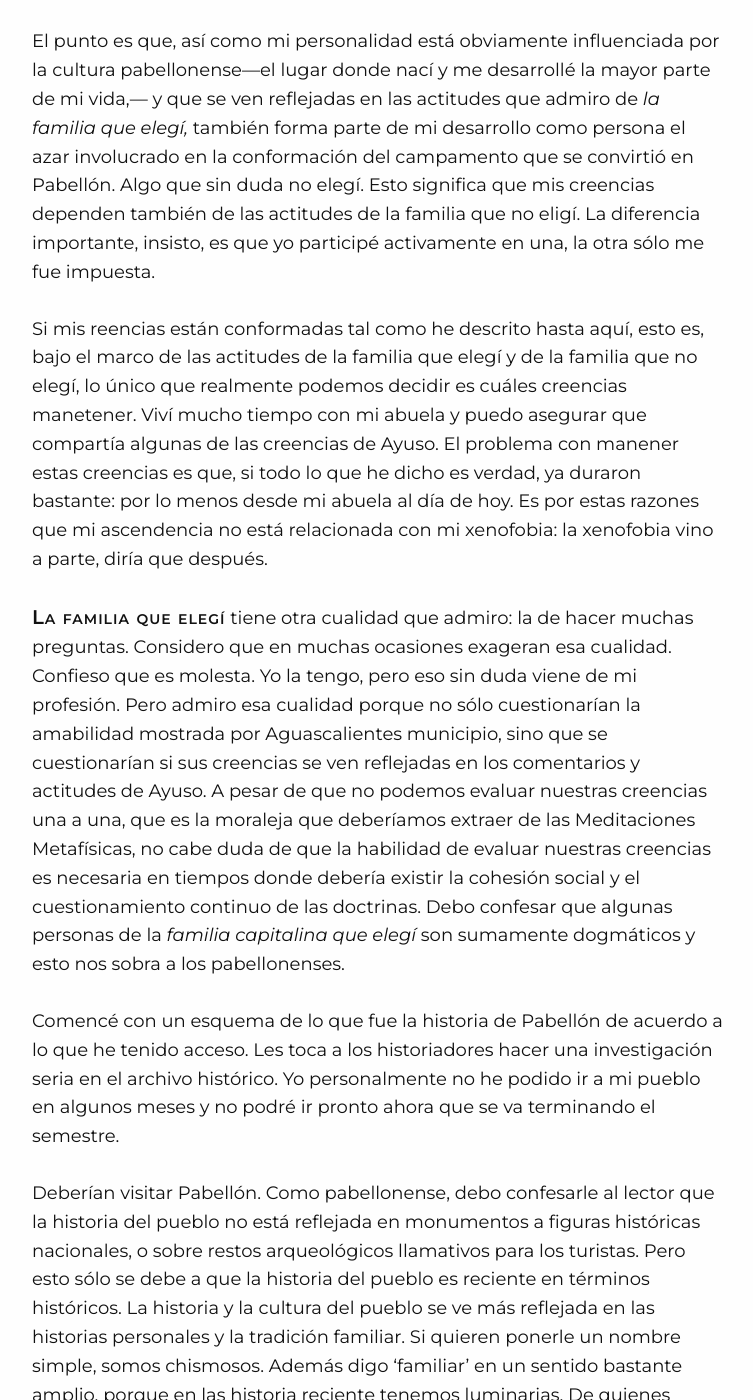
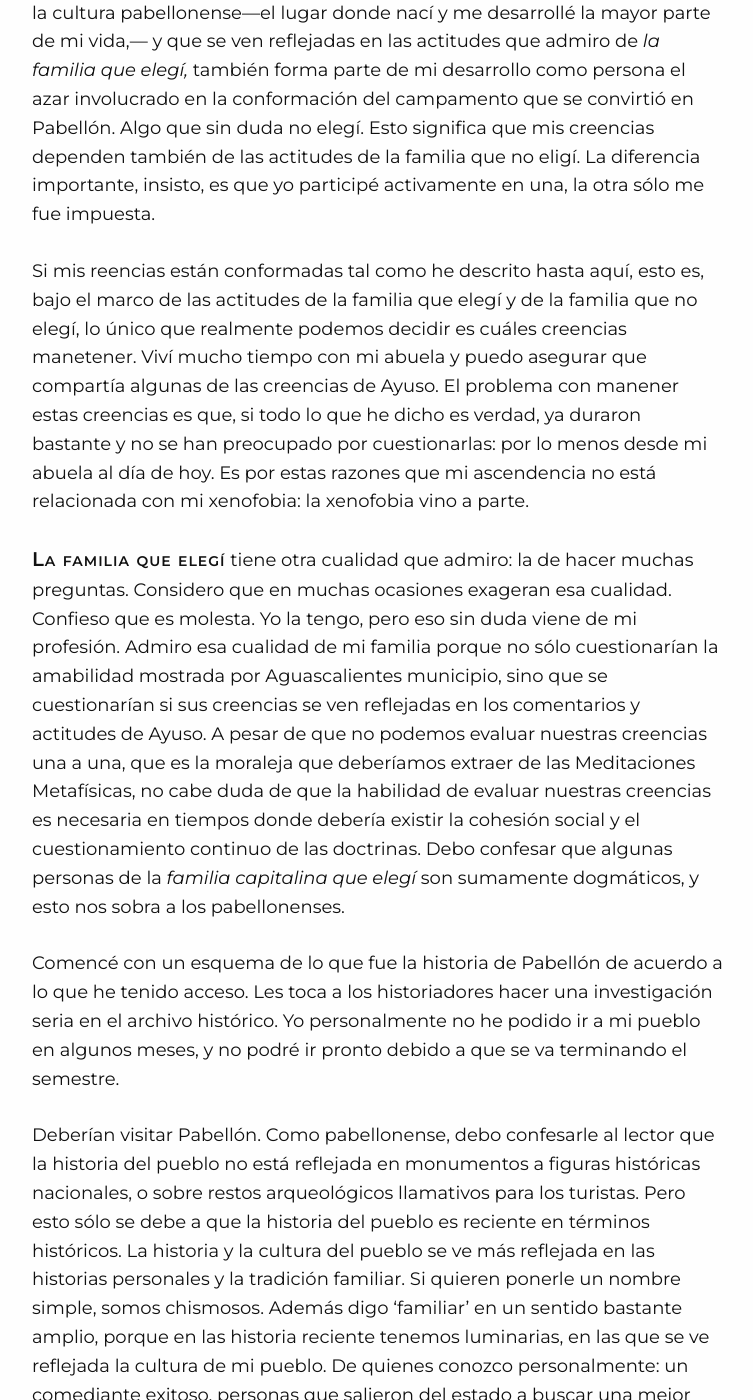
Before and after one commit to Oiuhukt/failosophy, a Jekyll site: the page built from _posts/2026-05-24-pabellondeart.md, in a window 1280 px wide and 1400 px high, scrolled down 4887 px. Shown: the whole window, without its empty margins (32-785 px from the left). Built offline with Jekyll 4.4.1, drawn with Linux system fonts in a browser that asks for light colours; some web fonts are replaced; some of the changed text lies outside the part shown.

Commit message:
nuevo post

```diff
--- a/_posts/2026-05-24-pabellondeart.md
+++ b/_posts/2026-05-24-pabellondeart.md
@@ -11,8 +11,8 @@
 {% newthought 'Vengo de un rancho.' %} Lo sé porque en la secundaria me levanté un
 día, abrí mi ventana, y el pasto lo consumía un borrego. El pueblo del que vengo se
 llama [Pabellón de Arteaga](https://es.wikipedia.org/wiki/Pabell%C3%B3n_de_Arteaga),
-que es un municipio del estado de Aguascalientes. El lugar es particular debido a que
-es un municipio con una historia reciente. El pueblo se fundó en 1929 y fue resultado
+un municipio del estado de Aguascalientes. El lugar es particular debido que
+tenemos historia reciente, en térmminos históricos. El pueblo se fundó en 1929 y fue resultado
 de la necesidad de transportar los materiales para construir la presa Calles. La
 presa Calles fue un proyecto del gobierno federal, y uno de los primeros proyectos de
 riego en el país depués de la revolución mexicana. Por esta razón, la historia de
@@ -24,10 +24,10 @@
 Ese lugar era monte. Sólo habia un asentamiento de ferrocarril---de la Ciudad de
 México a Ciudad Juárez,---que se usaba para descargar herramientas, máquinas y
 materiales que serían transportadas al punto de construcción de la presa. La
-construcción del proyecto duró, y con los materiales y herramientas llegan también
+construcción del proyecto duró, y con los materiales y herramientas, llegan también
 los trabajadores. Los trabajadores del proyecto tuvieron que permanecer, por lo
-menos, el tiempo que duró la construcción---de 1926 a 1931,---y por ello, asentaron
-un campamento. Este campamento fue el que terminó creciendo lo suficiente para que en
+menos, el tiempo que duró la construcción---de 1926 a 1931,---por ello, asentaron
+un campamento cerca del punto de ferrocarril. Este campamento fue el que terminó creciendo lo suficiente para que en
 1929 se fundara Pabellón de Arteaga.
 
 {% newthought 'Hay dos factores' %} que quiero resaltar en torno a la construcción de
@@ -66,15 +66,15 @@
 el café.
 
 {% newthought 'Adoro Pabellón de Arteaga.' %} Cuando digo que vengo de un rancho, lo
-digo con mucho orgullo. Lo digo orgullosamente y en voz alta, especialmente ahora que
+digo con mucho orgullo. Lo digo orgullosamente y en voz alta especialmente ahora que
 no vivo en ese lugar. Vivo ya hace varios años, de manera intermitente, en la Ciudad
 de México, y a pesar de que puede ser una ciudad que se dice tolerante, debo
-confesarles que los capitalinos son ligeramente xenófobos, xenofobia que he
+confesarles que los capitalinos son ligeramente xenófobos. Xenofobia que he
 disfrutado en carne propia con los comentarios cómicos que distinguen a la población
 capitalina.
 
 Si contrasto la actitud de los capitalinos con la actitud de mi rancho, debo decirles
-que en mi pueblo somos sin duda más tolerantes y me parece que una razón de nuestra
+que en mi pueblo somos sin duda más tolerantes, y me parece que una razón de nuestra
 tolerancia (no me malentiendan, la tolerancia de los pabellonenses no es infinita) se
 debe a la diversidad de grupos y personas que se asentaron durante la construcción de
 la presa Calles y los grupos que fueron incluyéndose a lo largo de la historia del
@@ -113,21 +113,21 @@
 Ayuso. Personalmente el evento me causa risa. No sé que más podemos hacer con los
 comentarios y actitudes de Ayuso. Su ingerencia política es nula. Pero algo que sin
 duda diferencía a los pabellonenses de los hidrocálidos, es que los
-pabellonenses---al menos la familia que elegí---cuestionarían la amabilidad que le
-mostró el ayundatmiento de Aguascalientes a la presidenta de la Comunidad de Madrid.
+pabellonenses y _la familia que elegí_, cuestionarían la amabilidad que le
+mostró el ayundatmiento de Aguascalientes municipio a la presidenta de la Comunidad de Madrid.
 
 Debido al evento promocionado por el gobierno de Aguascalientes municipio, he
 disfrutado y he aportado verbalmente a los comentarios cómicos (que distinguen a los
 capitalinos) respecto de la visita de Ayuso. Es por esta razón que ahora debo hacer
 la aclaración de que no soy de Aguascalientes, sino de Pabellon de Arteaga.
 
-No intento hacer generalizaciones apresuradas, pero me consta que algunas de las
+Insisto en que no intento hacer generalizaciones apresuradas, pero me consta que algunas de las
 creencias expresadas por Ayuso son creencias que comparten los
 hidrocálidos---reflejadas en sus comentarios y actitudes. También deben concederme
 que las creencias de Ayuso son creencias que comparten muchos de los turistas que nos
 visitan de la vieja españa. Sólo puedo especular que si estas creencias son
-compartidas por tres grupos variados, debemos echarle la culpa a _la cultura
-española,_ lo que sea que eso signifique.
+compartidas por tres grupos variados, sólo podemos echarle la culpa a _la cultura
+española._
 
 Para intentar capturar lo que quiero decir con _cultura_ en _cultura española_ (en
 contraste con _cultura mexicana_, por ejemplo), es que mis creencias---reflejadas en
@@ -164,40 +164,45 @@
 que realmente podemos decidir es cuáles creencias manetener. Viví mucho tiempo con mi
 abuela y puedo asegurar que compartía algunas de las creencias de Ayuso. El problema
 con manener estas creencias es que, si todo lo que he dicho es verdad, ya duraron
-bastante: por lo menos desde mi abuela al día de hoy. Es por estas razones que mi
-ascendencia no está relacionada con mi xenofobia: la xenofobia vino a parte, diría
-que después.
+bastante y no se han preocupado por cuestionarlas: por lo menos desde mi abuela al día de hoy. Es por estas razones que mi ascendencia no está relacionada con mi xenofobia: la xenofobia vino a parte.
 
 {% newthought 'La familia que elegí' %} tiene otra cualidad que admiro: la de hacer
 muchas preguntas. Considero que en muchas ocasiones exageran esa cualidad. Confieso
-que es molesta. Yo la tengo, pero eso sin duda viene de mi profesión. Pero admiro esa
-cualidad porque no sólo cuestionarían la amabilidad mostrada por Aguascalientes
+que es molesta. Yo la tengo, pero eso sin duda viene de mi profesión. Admiro esa
+cualidad de mi familia porque no sólo cuestionarían la amabilidad mostrada por Aguascalientes
 municipio, sino que se cuestionarían si sus creencias se ven reflejadas en los
 comentarios y actitudes de Ayuso. A pesar de que no podemos evaluar nuestras
 creencias una a una, que es la moraleja que deberíamos extraer de las Meditaciones
 Metafísicas, no cabe duda de que la habilidad de evaluar nuestras creencias es
 necesaria en tiempos donde debería existir la cohesión social y el cuestionamiento
 continuo de las doctrinas. Debo confesar que algunas personas de la _familia
-capitalina que elegí_ son sumamente dogmáticos y esto nos sobra a los pabellonenses.
+capitalina que elegí_ son sumamente dogmáticos, y esto nos sobra a los pabellonenses.
 
 Comencé con un esquema de lo que fue la historia de Pabellón de acuerdo a lo que he
-tenido acceso. Les toca a los historiadores hacer una investigación seria en el archivo
-histórico. Yo personalmente no he podido ir a mi pueblo en algunos meses y no podré ir pronto ahora que se va terminando el semestre.
+tenido acceso. Les toca a los historiadores hacer una investigación seria en el
+archivo histórico. Yo personalmente no he podido ir a mi pueblo en algunos meses, y no
+podré ir pronto debido a que se va terminando el semestre.
 
-Deberían visitar Pabellón. Como
-pabellonense, debo confesarle al lector que la historia del pueblo no está reflejada en monumentos a
-figuras históricas nacionales, o sobre restos arqueológicos llamativos para los
-turistas. Pero esto sólo se debe a que la historia del pueblo es reciente en términos
-históricos. La historia y la cultura del pueblo se ve más reflejada en las historias personales y la tradición familiar. Si quieren ponerle un nombre simple, somos chismosos. Además digo
+Deberían visitar Pabellón. Como pabellonense, debo confesarle al lector que la
+historia del pueblo no está reflejada en monumentos a figuras históricas nacionales,
+o sobre restos arqueológicos llamativos para los turistas. Pero esto sólo se debe a
+que la historia del pueblo es reciente en términos históricos. La historia y la
+cultura del pueblo se ve más reflejada en las historias personales y la tradición
+familiar. Si quieren ponerle un nombre simple, somos chismosos. Además digo
 'familiar' en un sentido bastante amplio, porque en las historia reciente tenemos
-luminarias. De quienes conozco personalmente: un comediante exitoso, personas que
+luminarias, en las que se ve reflejada la cultura de mi pueblo. De quienes conozco personalmente: un comediante exitoso, personas que
 salieron del estado a buscar una mejor educación para hacer una carrera académica,
 una nutrióloga a la que le hicieron una entrevista reciente, mis amigos agricultores
 que con su esfuerzo y el de la tierra generan los sagrados alimentos, quien en un
 futuro será el próximo encargado de sistemas, personas que han trabajado en empresas
-tecnológicas líderes en el mercado, personas que diseñan sistemas industriales más
-eficientes, personas que curan el cerebro, una persona que entrevisto a la mismísima
+tecnológicas líderes en el mercado y que se han dado el lujo de renunciar, personas que diseñan sistemas industriales más
+eficientes, personas que curan el cerebro, una persona que entrevistó a la mismísima
 Alexandra Elbakyan (fundadora de Sci-Hub).
 
 Si algo quiero que me distinga de la familia que no elegí, porque era inconsistente
-con lo que aprendí y admiro de la familia que elegí, es la habilidad de ser amable. Mejor expresado por tricot 'gentleness is my only strong suit.' Intento paracticar día con día, aunque algunas veces sin éxito. Espero ir pronto a compartir mesa con amigos, para discutir qué creencias debemos modificar, cuáles debemos eliminar, y cuáles debemos mantener, y espero que este escrito le dé al lector muchas razones para visitar Pabellón de Arteaga.
+con lo que aprendí y admiro de la familia que elegí, es la habilidad de ser amable.
+Mejor expresado por tricot 'gentleness is my only strong suit.' Intento paracticar
+día con día, aunque algunas veces sin éxito. Espero ir pronto a compartir mesa con
+amigos, para discutir qué creencias debemos modificar, cuáles debemos eliminar, y
+cuáles debemos mantener, y espero que este escrito le dé al lector muchas razones
+para visitar Pabellón de Arteaga.
```
Also changed, not shown: other parts of _posts/2026-05-24-pabellondeart.md (+5 -5 lines).
